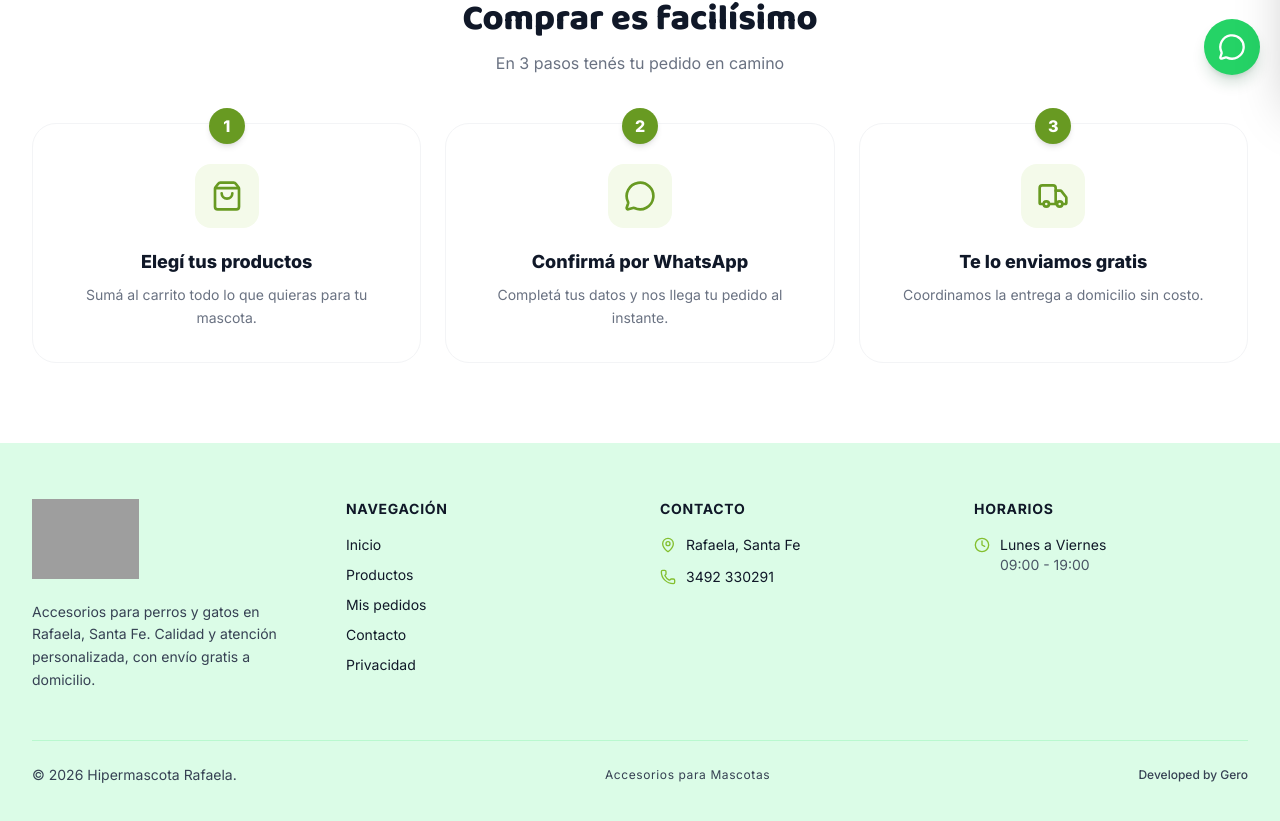
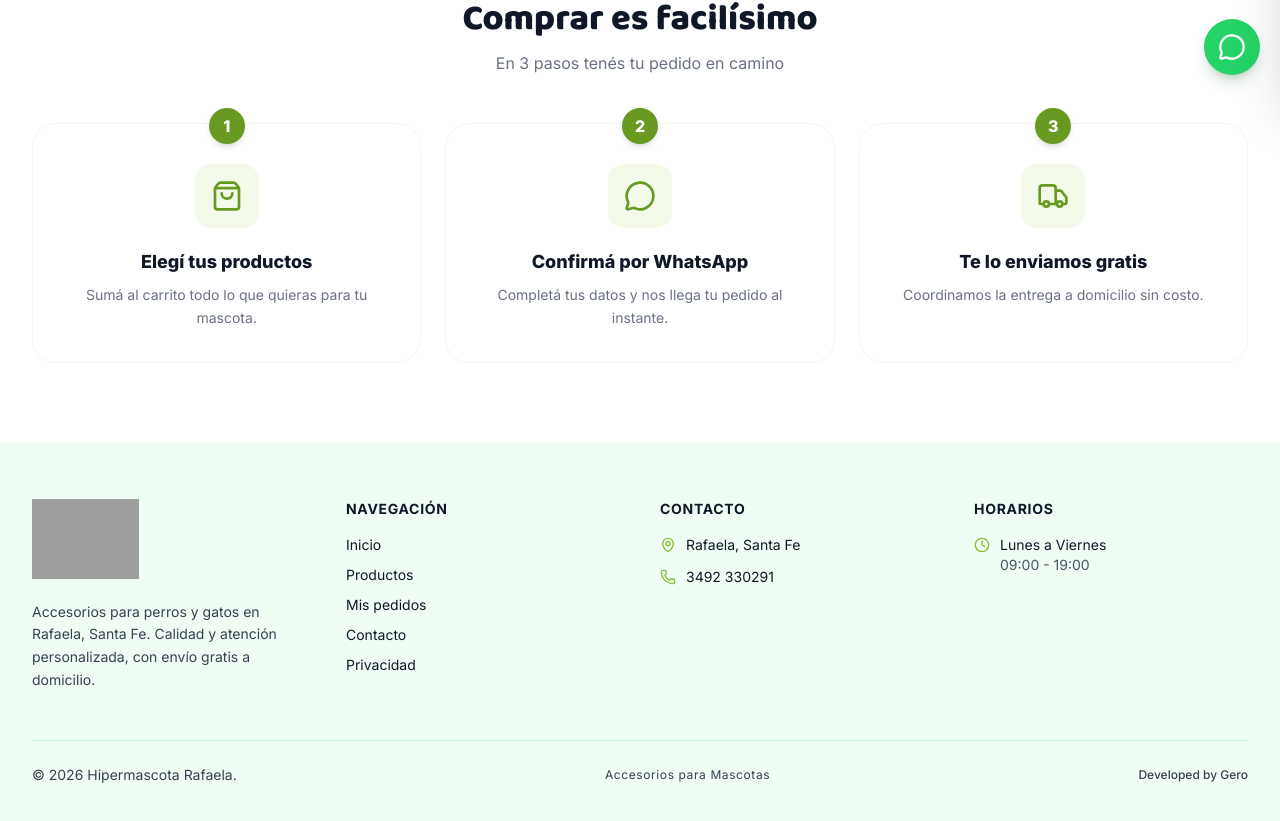
Before and after one commit to hipermascotarafaelaweb/hipermascotarafaelaweb, a Next.js app: page / in a window 1280 px wide. Shown: the part 705-1526 px from the top of the page. Built offline with nearby package versions, Linux system fonts and the light colour scheme; no server answers; the database is empty; grey boxes are pictures that could not be loaded.

Commit message:
Adjust footer background to lighter green shade
- Changed background from green-100 to green-50 for softer appearance
- Matches the subtle green accent seen throughout the design

https://claude.ai/code/session_01MsR6d1ZN9EEWjPdCEgnN2H

```diff
--- a/src/components/Footer.tsx
+++ b/src/components/Footer.tsx
@@ -5,7 +5,7 @@ import { SITE, whatsappLink } from '@/config/site';
 
 export default function Footer() {
   return (
-    <footer className="mt-auto bg-green-100 text-gray-900">
+    <footer className="mt-auto bg-green-50 text-gray-900">
       <div className="max-w-7xl mx-auto px-4 sm:px-6 lg:px-8 py-14">
         <div className="grid grid-cols-1 md:grid-cols-4 gap-10">
           <div className="md:col-span-1">
```
